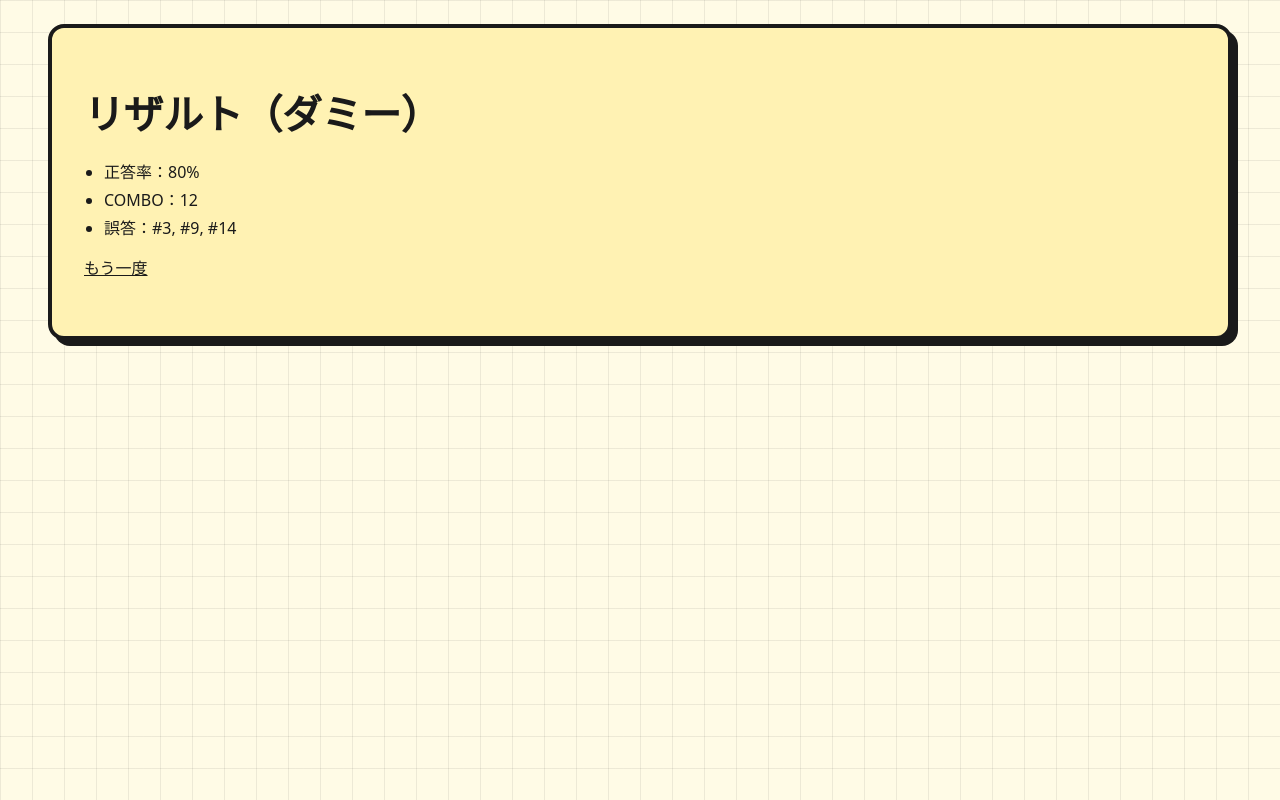
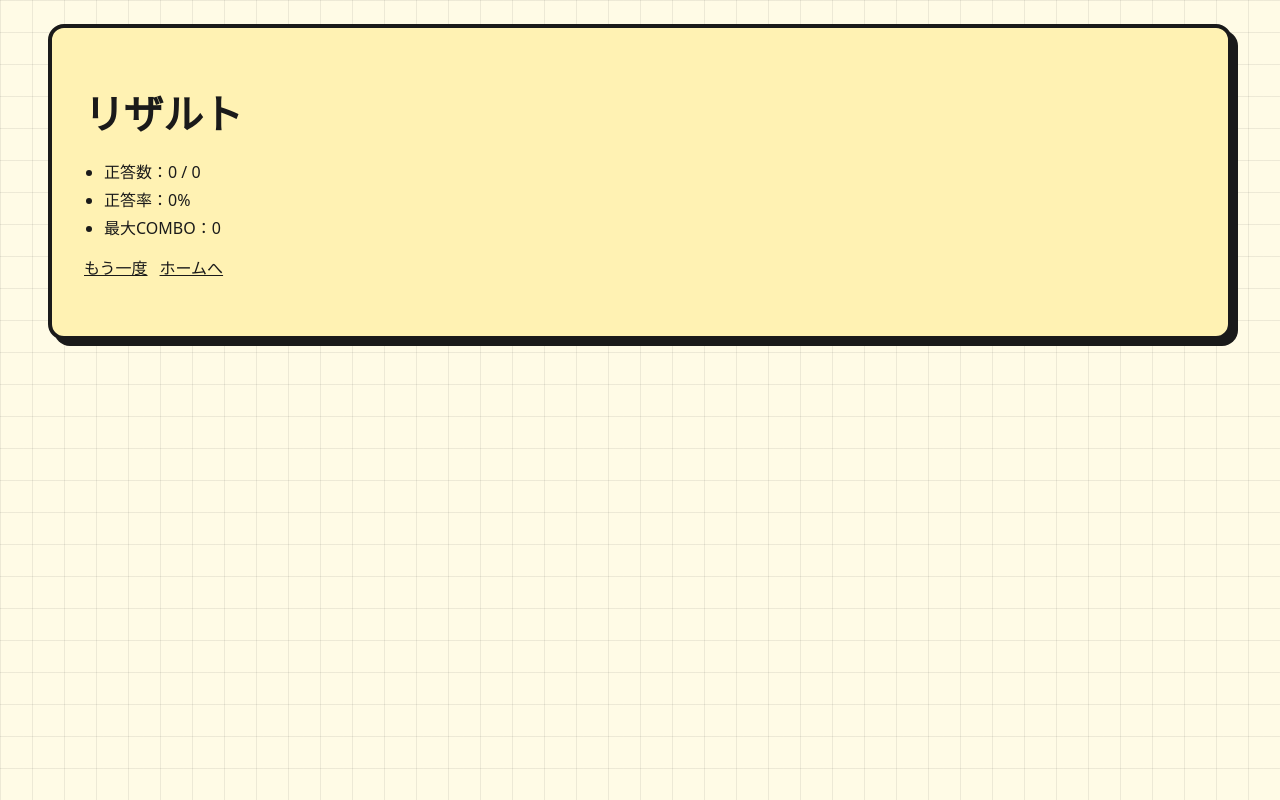
Before and after one commit to vonaskr/kogoto, a Next.js app: page /rhythm/result in a window 1280 px wide. Built offline with nearby package versions, Linux system fonts and the light colour scheme.

Commit message:
add: rhtym game page and result according result quiz

```diff
--- a/src/app/rhythm/page.tsx
+++ b/src/app/rhythm/page.tsx
@@ -11,7 +11,7 @@ export default function RhythmHub() {
           <h1 className="h1-fluid mb-4">リズム学習（ハブ）</h1>
           <p className="mb-6 opacity-80">ここから出題に進みます（ダミー）。</p>
           <Button asChild>
-            <Link href="/rhythm/result">出題→リザルトへ（仮）</Link>
+             <Link href="/rhythm/play">スタート</Link>
           </Button>
         </CardContent>
       </Card>
--- /dev/null
+++ b/src/app/rhythm/play/page.tsx
@@ -0,0 +1,72 @@
+"use client";
+
+import { useMemo, useState } from "react";
+import { useRouter } from "next/navigation";
+import { Container } from "@/components/layout/container";
+import { Card, CardContent } from "@/components/ui/card";
+import { Button } from "@/components/ui/button";
+import { Progress } from "@/components/ui/progress";
+
+type Q = { id: string; word: string; choices: string[]; answer: number };
+
+const DUMMY: Q[] = [
+  { id: "1", word: "あやし", choices: ["不思議だ", "嬉しい", "速い", "小さい"], answer: 0 },
+  { id: "2", word: "いと", choices: ["たいそう", "いとこ", "糸", "少し"], answer: 0 },
+  { id: "3", word: "をかし", choices: ["趣がある", "重い", "鋭い", "赤い"], answer: 0 },
+  { id: "4", word: "はべり", choices: ["おります", "走る", "歌う", "笑う"], answer: 0 },
+  { id: "5", word: "つれづれ", choices: ["退屈だ", "忙しい", "楽しい", "暑い"], answer: 0 },
+];
+
+export default function RhythmPlay() {
+  const router = useRouter();
+  const qs = useMemo(() => DUMMY.slice(0, 5), []);
+  const [i, setI] = useState(0);
+  const [correct, setCorrect] = useState(0);
+  const [streak, setStreak] = useState(0);
+  const [maxStreak, setMaxStreak] = useState(0);
+
+  const q = qs[i];
+  const progress = ((i) / qs.length) * 100;
+
+  const pick = (c: number) => {
+    const ok = c === q.answer;
+    setCorrect((x) => x + (ok ? 1 : 0));
+    setStreak((s) => {
+      const ns = ok ? s + 1 : 0;
+      setMaxStreak((m) => Math.max(m, ns));
+      return ns;
+    });
+
+    // 次へ
+    if (i + 1 < qs.length) {
+      setI(i + 1);
+    } else {
+      const total = qs.length;
+      router.push(`/rhythm/result?total=${total}&correct=${ok ? correct + 1 : correct}&streak=${maxStreak}`);
+    }
+  };
+
+  return (
+    <Container>
+      <Card>
+        <CardContent className="p-6 md:p-8">
+          <div className="flex items-center justify-between mb-4">
+            <div className="font-semibold">リズム学習：{i + 1} / {qs.length}</div>
+            <div className="text-sm opacity-70">COMBO: {streak}</div>
+          </div>
+          <Progress value={progress} className="mb-6" />
+
+          <div className="text-2xl font-extrabold mb-4">「{q.word}」の現代語は？</div>
+
+          <div className="grid grid-cols-1 sm:grid-cols-2 gap-3">
+            {q.choices.map((txt, idx) => (
+              <Button key={idx} variant="surface" size="lg" onClick={() => pick(idx)}>
+                {txt}
+              </Button>
+            ))}
+          </div>
+        </CardContent>
+      </Card>
+    </Container>
+  );
+}
--- a/src/app/rhythm/result/page.tsx
+++ b/src/app/rhythm/result/page.tsx
@@ -2,18 +2,30 @@ import { Container } from "@/components/layout/container";
 import { Card, CardContent } from "@/components/ui/card";
 import Link from "next/link";
 
-export default function RhythmResult() {
+export default function RhythmResult({
+  searchParams,
+}: {
+  searchParams: { total?: string; correct?: string; streak?: string };
+}) {
+  const total = Number(searchParams.total ?? 0);
+  const correct = Number(searchParams.correct ?? 0);
+  const streak = Number(searchParams.streak ?? 0);
+  const acc = total > 0 ? Math.round((correct / total) * 100) : 0;
+
   return (
     <Container>
       <Card>
         <CardContent className="p-6 md:p-8">
-          <h1 className="h1-fluid mb-4">リザルト（ダミー）</h1>
+          <h1 className="h1-fluid mb-4">リザルト</h1>
           <ul className="list-disc pl-5 space-y-1 mb-4">
-            <li>正答率：80%</li>
-            <li>COMBO：12</li>
-            <li>誤答：#3, #9, #14</li>
+            <li>正答数：{correct} / {total}</li>
+            <li>正答率：{acc}%</li>
+            <li>最大COMBO：{streak}</li>
           </ul>
-          <Link className="underline" href="/rhythm">もう一度</Link>
+          <div className="flex gap-3">
+            <Link className="underline" href="/rhythm">もう一度</Link>
+            <Link className="underline" href="/">ホームへ</Link>
+          </div>
         </CardContent>
       </Card>
     </Container>
--- /dev/null
+++ b/src/app/test/page.tsx
@@ -0,0 +1,18 @@
+"use client"
+
+import { useRive } from "@rive-app/react-canvas";
+
+function App() {
+  const { RiveComponent } = useRive({
+    src: "crab.riv",
+    autoplay: true,
+  });
+
+  return (
+    <div style={{ width: "500px", height: "500px" }}>
+      <RiveComponent />
+    </div>
+  );
+}
+
+export default App;
--- /dev/null
+++ b/src/app/test/test.tsx
@@ -0,0 +1,14 @@
+import { useRive } from "@rive-app/react-canvas";
+
+function App() {
+  const { RiveComponent } = useRive({
+    src: "crab.riv",
+    autoplay: true,
+  });
+
+  return (
+    <div style={{ width: "500px", height: "500px" }}>
+      <RiveComponent />
+    </div>
+  );
+}
```
